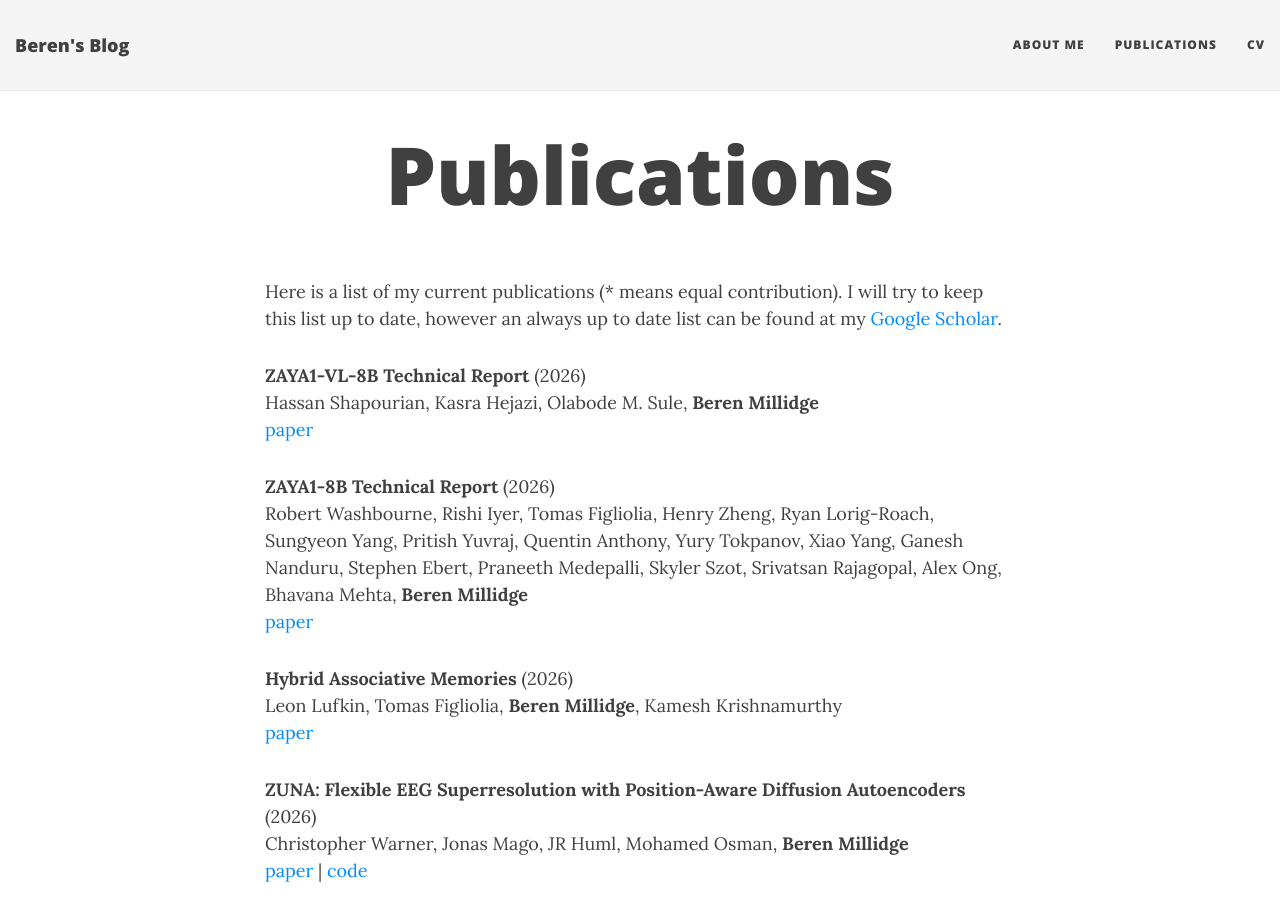
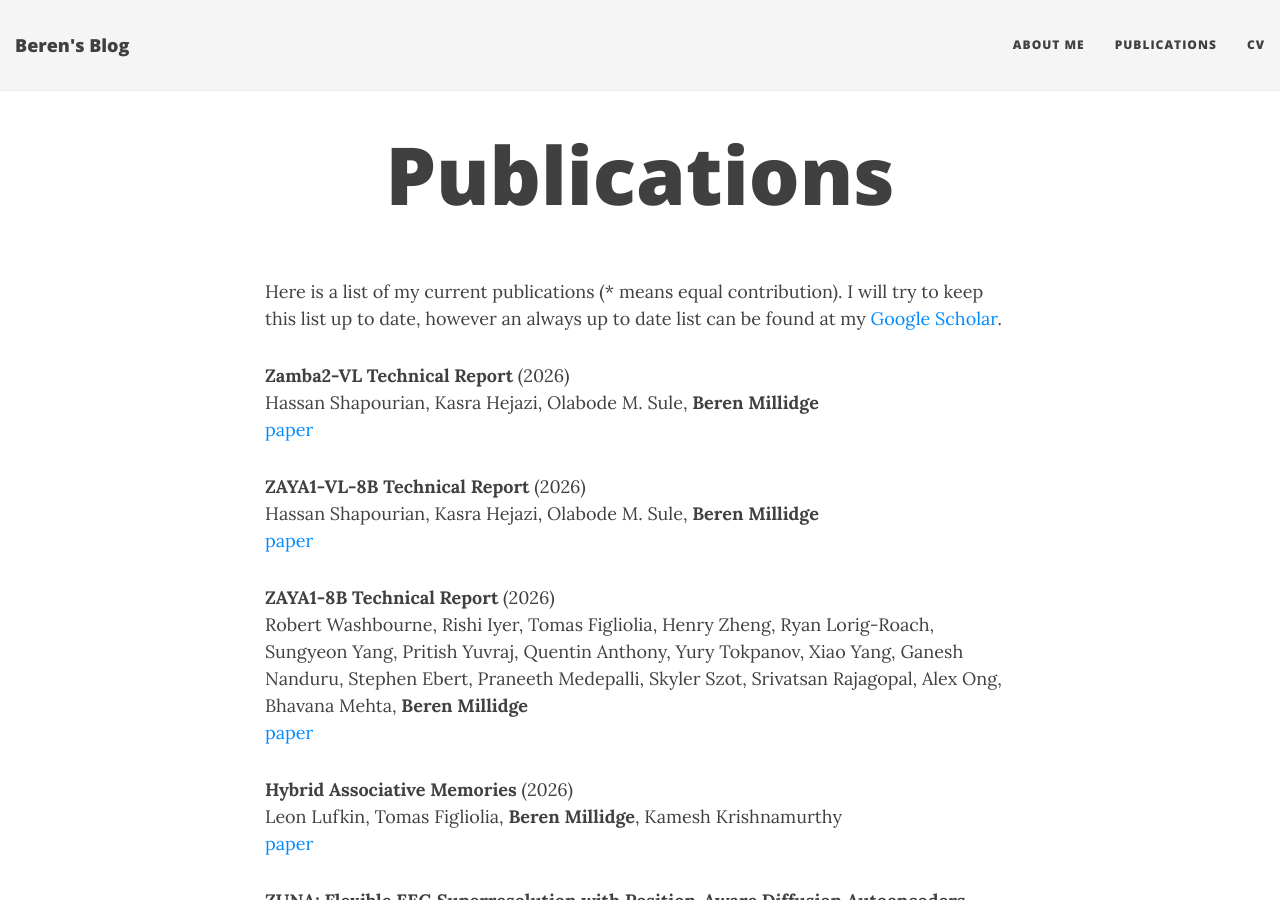
Before and after one commit to BerenMillidge/BerenMillidge.github.io, a Jekyll site: the page built from publications.md, in a window 1280 px wide and 900 px high. Built offline with Jekyll 4.4.1, drawn with Linux system fonts in a browser that asks for light colours; nearby versions of some CDN libraries.

Commit message:
Update publications.md

```diff
--- a/publications.md
+++ b/publications.md
@@ -4,6 +4,8 @@
 ---
 
 Here is a list of my current publications (* means equal contribution). I will try to keep this list up to date, however an always up to date list can be found at my [Google Scholar](https://scholar.google.com/citations?user=3GGkFTkAAAAJ&hl=en&oi=ao).
+
+**Zamba2-VL Technical Report** (2026) <br /> Hassan Shapourian, Kasra Hejazi, Olabode M. Sule, **Beren Millidge** <br /> [paper](https://arxiv.org/abs/2606.00390)
 
 **ZAYA1-VL-8B Technical Report** (2026) <br /> Hassan Shapourian, Kasra Hejazi, Olabode M. Sule, **Beren Millidge** <br /> [paper](https://arxiv.org/abs/2605.08560)
 
```
